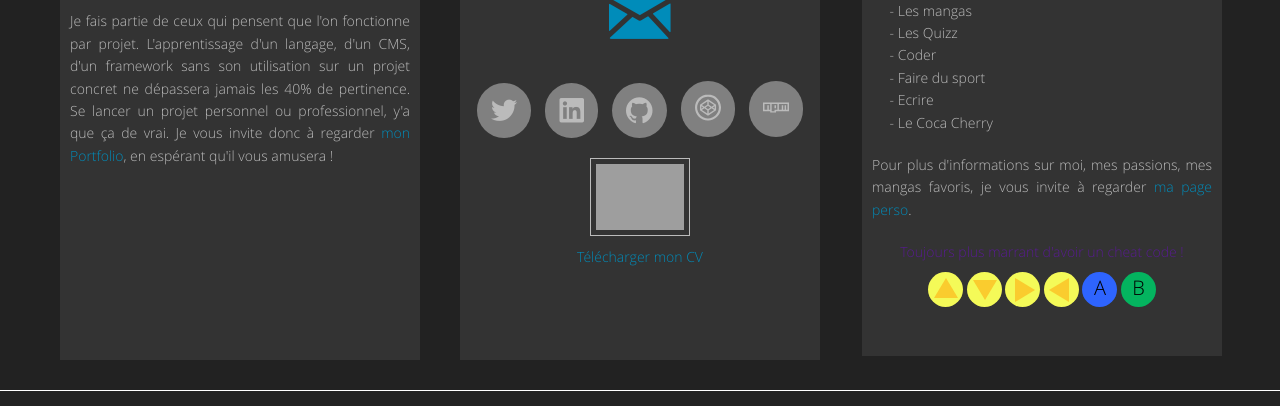
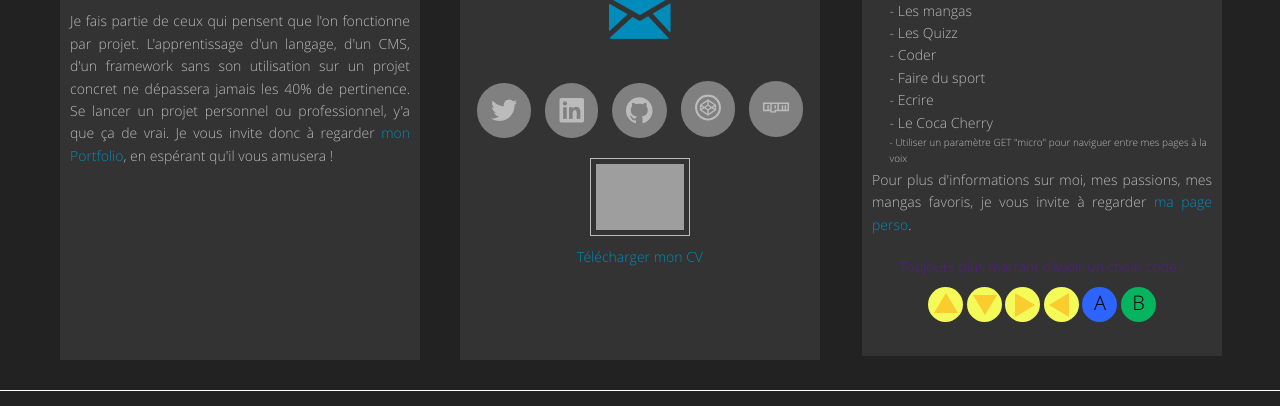
Before and after one commit to guillaumebarranco/Webarranco, a CakePHP app: the page made by app/View/Home/index.ctp in a window 1280 px wide. Shown: the part 1053-1459 px from the top of the page. Run offline with PHP 8.4 and a stand-in for CakePHP, Linux system fonts and the light colour scheme; the template is opened without the code that fills it, so the values that code supplies are empty; some libraries are stand-ins or nearby versions; grey boxes are pictures that could not be loaded.

Commit message:
change few things about mic utilisation

```diff
--- a/app/View/Home/index.ctp
+++ b/app/View/Home/index.ctp
@@ -162,6 +162,9 @@
 				<li>- Faire du sport</li>
 				<li>- Ecrire</li>
 				<li>- Le Coca Cherry</li>
+				<li style="margin-bottom: 15px;">
+					<span style="font-size:10px; position: absolute;">- Utiliser un paramètre GET "micro" pour naviguer entre mes pages à la voix</span>
+				</li>
 			</ul>
 			<ul class="dislike">Je n'aime pas :
 				<li>- M'ennuyer</li>
--- a/app/View/Layouts/default.ctp
+++ b/app/View/Layouts/default.ctp
@@ -13,9 +13,12 @@
 
 		<meta name="viewport" content="width=device-width, initial-scale=1" user-scalable="yes" />
 		<meta name="description" content="Découvrez le Portefolio d'un développeur passionné par son métier qui cherche sans cesse à parfaire sa curiosité Web !" />
+
 		<meta property="og:title" content="Portefolio d'un Développeur Full Stack - Guillaume Barranco" />
 		<meta name="twitter:creator" content="@Webarranco"/>
 		<link rel="publisher" href="https://plus.google.com/105422105949000889772">
+
+		<!-- En fonction de l'environnement défini dans config_url.php, on met en place la version minifiée du CSS ou non -->
 
 		<?php if(ENV === 'dev') { ?>
 			<?= $this->Html->css('foundation') ?>
@@ -26,20 +29,20 @@
 			<?= $this->Html->css('min') ?>
 		<?php } ?>
 
+		<!-- Grâce au config_url avec laquelle on spécifie l'url courante en PHP, on affecte des variables au JS pour les utiliser dans les scripts -->
+
 		<script>
 			var WEB_URL = "<?=WEB_URL?>",
 				SITE_URL = "<?=SITE_URL?>",
 				autorisedMic = false;
 		</script>
 
-		<?php  if(isset($_GET['micro'])) {
-			echo '<script>autorisedMic = true;</script>';
-		} ?>
+		<!-- Si un paramètre GET "micro" est précisé, on passe autorisedMic à true, ce qui aura pour effet de donner la possibilité d'utiliser le micro et ses fonctionnalités pour naviguer -->
 
-		<script>console.log('autorisedMic', autorisedMic);</script>
+		<?php  if(isset($_GET['micro'])) echo '<script>autorisedMic = true;</script>'; ?>
 
+		<!-- On inclue JQuery dans le head étant donné que certains scripts sont appelés par des pages spécifiques dans le content servi dynamiquement -->
 		<?= $this->Html->script('jquery-1.11.1') ?>
-
 	</head>
 
 	<body>
@@ -106,7 +109,10 @@
 			</div>
 		</footer>
 
+		<!-- Script qui va permettre d'écouter le micro de l'utilisateur si celui-ci l'a voulu, et lui permettre de naviguer en fonction des pages qu'il énoncera -->
 		<script src="//cdnjs.cloudflare.com/ajax/libs/annyang/2.0.0/annyang.min.js"></script>
+
+		<!-- En fonction de l'environnement défini dans config_url.php, on met en place la version minifiée du JS ou non -->
 
 		<?php if(ENV === 'dev') { ?>
 			<?= $this->Html->script('main') ?>
--- a/app/webroot/js/main.js
+++ b/app/webroot/js/main.js
@@ -33,7 +33,11 @@ $(document).ready(function() {
 					},
 					'tony': function() {
 						$('body').empty().append('<h1>Alléééééééééééééééééé totoooooooooooooooooooo !</h1>');
+					},
+					'warp': function() {
+						afterWarp();
 					}
+
 				};
 
 				annyang.addCommands(commands);
```
